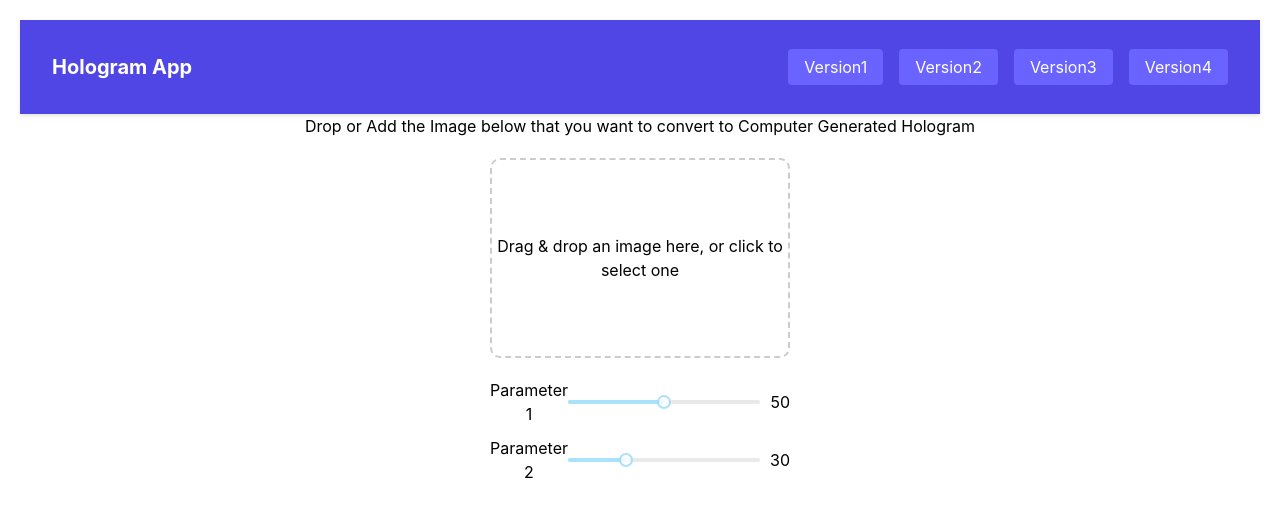
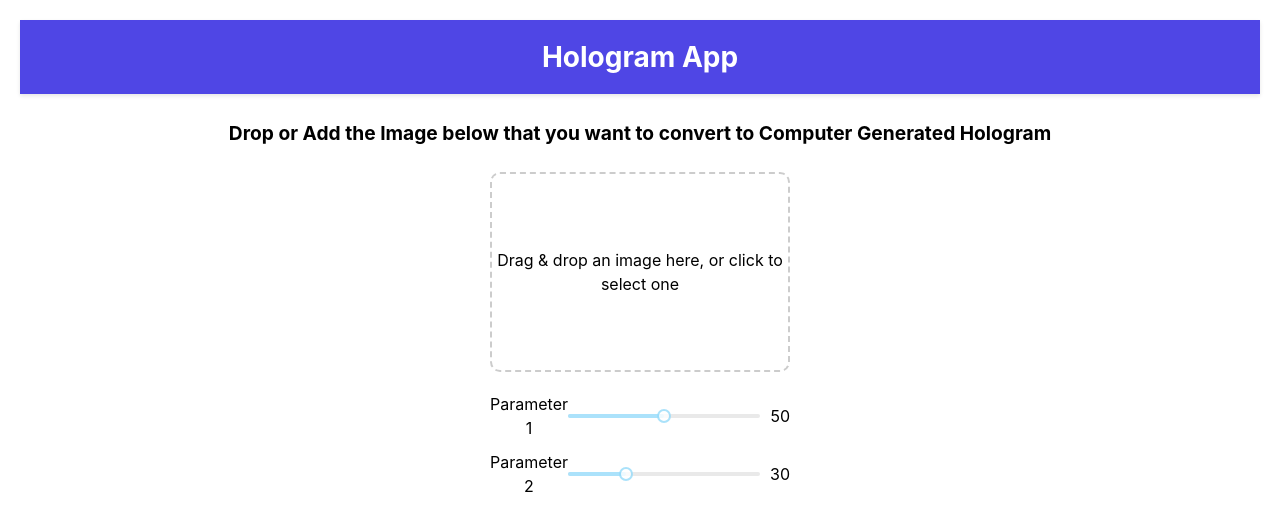
Before and after one commit to shabdpatel/hologram-app, a React (Create React App) app: page / in a window 1280 px wide. Shown: the top 530 px of the page. Built offline with nearby package versions, Linux system fonts and the light colour scheme.

Commit message:
test commit

```diff
--- a/src/App.css
+++ b/src/App.css
@@ -2,7 +2,12 @@
   text-align: center;
   padding: 20px;
 }
-
+.Heading{
+  margin-top: 2%;
+  margin-bottom: 2%;
+  font-size: 1.2rem;
+  font-weight:bold;
+}
 .dropzone {
   width: 300px;
   height: 200px;
--- a/src/App.js
+++ b/src/App.js
@@ -91,7 +91,7 @@ function App() {
     <div className="App">
       <Navbar />
       <header className="App-header">
-        <h1>Drop or Add the Image below that you want to convert to Computer Generated Hologram</h1>
+        <h1 className='Heading'>Drop or Add the Image below that you want to convert to Computer Generated Hologram</h1>
       </header>
       <Dropzone onFileSelected={handleFileSelected} />
       <Sliders parameters={parameters} onChange={handleParameterChange} />
--- a/src/Navbar.js
+++ b/src/Navbar.js
@@ -4,56 +4,19 @@ const Navbar = () => {
   return (
     <nav style={{
       display: 'flex',
-      justifyContent: 'space-between',
+      justifyContent:'center',
       alignItems: 'center',
       backgroundColor: '#4F46E5',
-      padding: '2rem',
+      padding: '1rem',
       boxShadow: '0 2px 4px rgba(0, 0, 0, 0.1)'
     }}>
-      {/* Left side */}
-      <div>
+
         <span style={{
           color: '#FFFFFF',
-          fontSize: '1.25rem',
+          fontSize: '1.75rem',
           fontWeight: 'bold'
         }}>Hologram App</span>
-      </div>
 
-      {/* Right side */}
-      <div>
-        <a href="#version1" style={{
-          color: '#FFFFFF',
-          marginLeft: '1rem',
-          textDecoration: 'none',
-          padding: '0.5rem 1rem',
-          borderRadius: '0.25rem',
-          backgroundColor: '#6B63FF'
-        }}>Version1</a>
-        <a href="#version2" style={{
-          color: '#FFFFFF',
-          marginLeft: '1rem',
-          textDecoration: 'none',
-          padding: '0.5rem 1rem',
-          borderRadius: '0.25rem',
-          backgroundColor: '#6B63FF'
-        }}>Version2</a>
-        <a href="#version3" style={{
-          color: '#FFFFFF',
-          marginLeft: '1rem',
-          textDecoration: 'none',
-          padding: '0.5rem 1rem',
-          borderRadius: '0.25rem',
-          backgroundColor: '#6B63FF'
-        }}>Version3</a>
-        <a href="#version4" style={{
-          color: '#FFFFFF',
-          marginLeft: '1rem',
-          textDecoration: 'none',
-          padding: '0.5rem 1rem',
-          borderRadius: '0.25rem',
-          backgroundColor: '#6B63FF'
-        }}>Version4</a>
-      </div>
     </nav>
   );
 }
```
